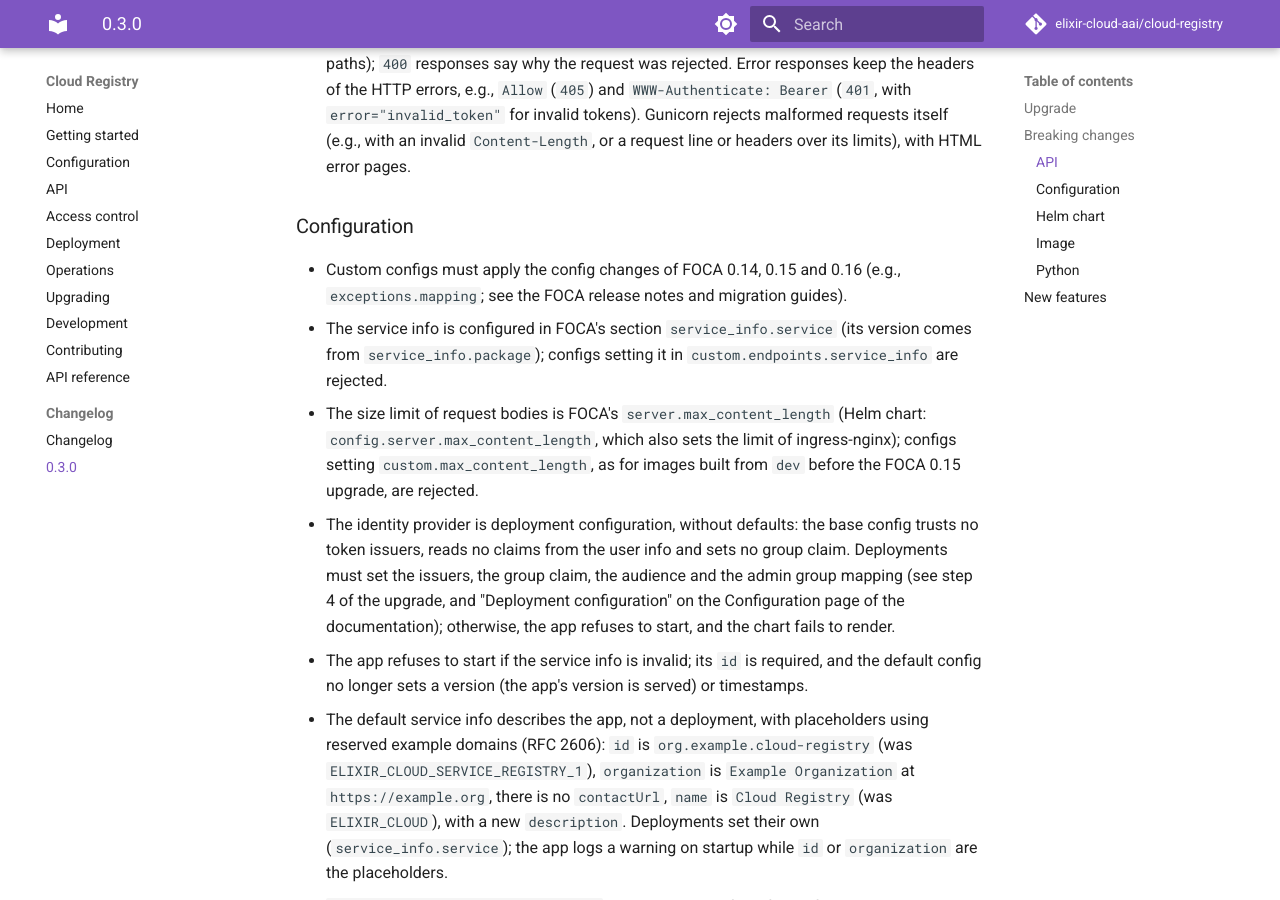
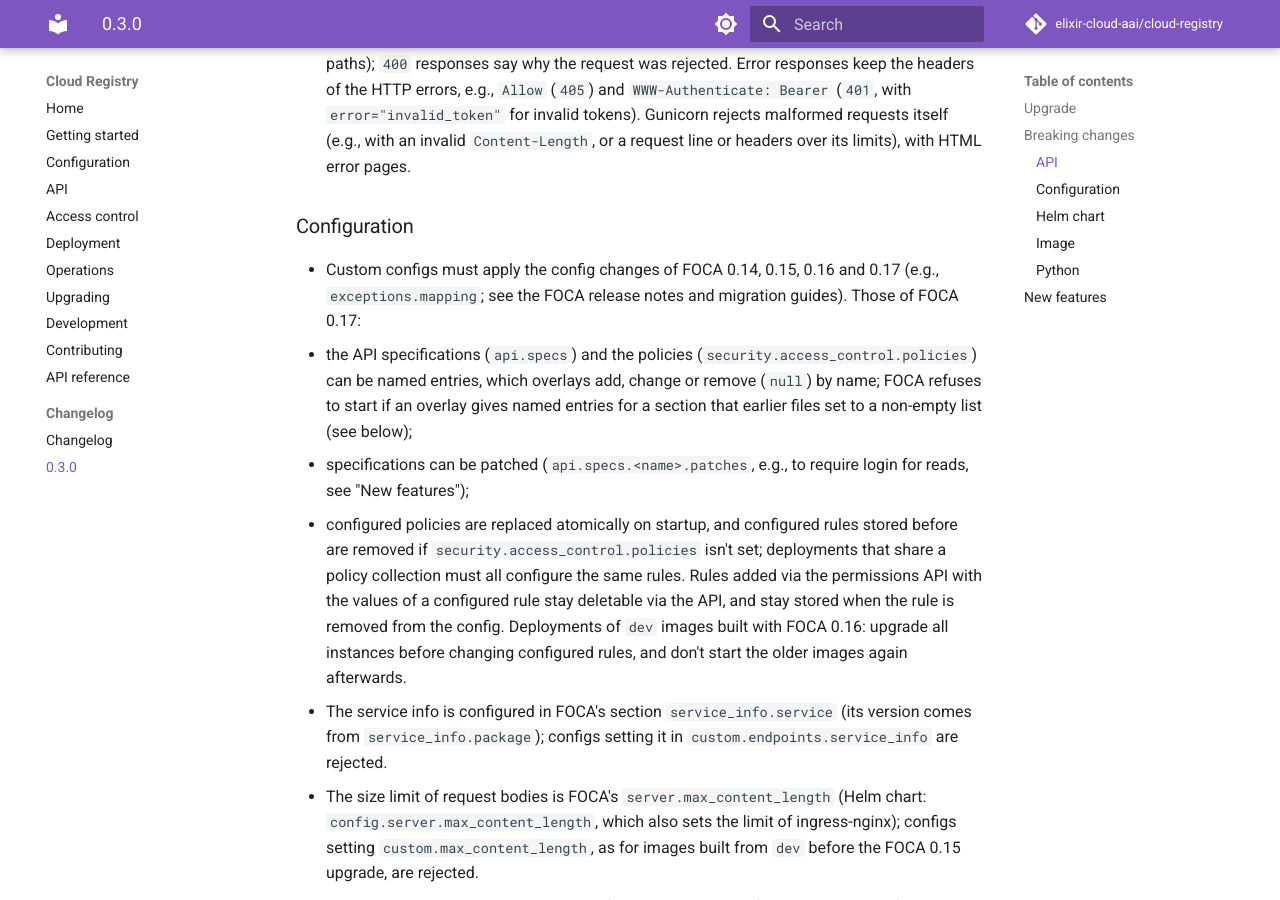
Before and after one commit to elixir-cloud-aai/cloud-registry, an MkDocs documentation site: the page built from docs/releases/0.3.0.md, in a window 1280 px wide and 900 px high, scrolled down 2823 px. Built offline with MkDocs 1.6.1 and Material for MkDocs 9.7.7, drawn with Linux system fonts in a browser that asks for light colours; comment, search, counter and statistics services are not loaded; some of the changed text lies outside the part shown.

Commit message:
docs: state the FOCA 0.17 requirements of 0.3.0
Release 0.3.0 requires FOCA 0.17 (named specs and policies, spec
patches) and foca-common 0.2.0, but the notes, the chart README and the
values schema still named FOCA 0.16 and foca-common 0.1.0. Correct them,
list the config changes of FOCA 0.17 in the notes, say which images the
chart needs for named entries and patches, and mark the chart changes of
foca-common 0.2.0 as TODO(#179), so that the release workflow's TODO
check blocks the release until #179 fills them in.

Refs #189

Co-Authored-By: Claude Opus 5.5 <noreply@anthropic.com>

```diff
--- a/docs/releases/0.3.0.md
+++ b/docs/releases/0.3.0.md
@@ -3,8 +3,8 @@
 The first release tagged from Git, with the app image, the Helm chart and
 these notes published together. It changes almost everything since the last
 deployed version (Helm chart 2, FOCA 0.12, images tagged by date) and the
-legacy charts (2.x and 3.0.0): the registry now requires FOCA 0.16.0 (or a
-later 0.16 release) and Python 3.13 or later, and has owner-based access
+legacy charts (2.x and 3.0.0): the registry now requires FOCA 0.17.0 (or a
+later 0.17 release) and Python 3.13 or later, and has owner-based access
 control, unique services, verifications by admins and a hardened chart and
 image. Many of the changes are breaking; read the upgrade steps first.
 
@@ -127,9 +127,24 @@ former bind mount.
 
 ### Configuration
 
-- Custom configs must apply the config changes of FOCA 0.14, 0.15 and 0.16
-  (e.g., `exceptions.mapping`; see the FOCA release notes and migration
-  guides).
+- Custom configs must apply the config changes of FOCA 0.14, 0.15, 0.16 and
+  0.17 (e.g., `exceptions.mapping`; see the FOCA release notes and migration
+  guides). Those of FOCA 0.17:
+  - the API specifications (`api.specs`) and the policies
+    (`security.access_control.policies`) can be named entries, which
+    overlays add, change or remove (`null`) by name; FOCA refuses to start
+    if an overlay gives named entries for a section that earlier files set
+    to a non-empty list (see below);
+  - specifications can be patched (`api.specs.<name>.patches`, e.g., to
+    require login for reads, see "New features");
+  - configured policies are replaced atomically on startup, and configured
+    rules stored before are removed if `security.access_control.policies`
+    isn't set; deployments that share a policy collection must all
+    configure the same rules. Rules added via the permissions API with the
+    values of a configured rule stay deletable via the API, and stay stored
+    when the rule is removed from the config. Deployments of `dev` images
+    built with FOCA 0.16: upgrade all instances before changing configured
+    rules, and don't start the older images again afterwards.
 - The service info is configured in FOCA's section `service_info.service`
   (its version comes from `service_info.package`); configs setting it in
   `custom.endpoints.service_info` are rejected.
@@ -200,6 +215,13 @@ former bind mount.
 - Rendering fails without an audience, an admin group mapping (unless
   admins are optional), `hostName` or the MongoDB Secret (unless
   authentication is disabled).
+- The chart needs images built with FOCA 0.17 (0.3.0 or later) for named
+  entries and spec patches in `config` (e.g., the login-for-reads patch,
+  `config.api.specs.registry.patches`); see "Configuration" in
+  `deployment/README.md`.
+- TODO(#179): the changes of `foca-common` 0.2.0 that the chart takes over
+  (e.g., `mongodb.persistence` instead of `mongodb.volumeSize`, MongoDB's
+  claim kept on uninstall, the Gateway API), or that there are none.
 
 ### Image
 
@@ -214,7 +236,7 @@ former bind mount.
 ### Python
 
 - The app requires Python 3.13 or later, the Python version of the image
-  (based on `elixircloud/foca:0.16.0-py3.13`), the only one it is tested
+  (based on `elixircloud/foca:0.17.0-py3.13`), the only one it is tested
   with.
 
 ## New features
```
Also changed, not shown: other parts of docs/releases/0.3.0.md (+1 -1 lines), deployment/README.md (+6 -1 lines), 1 other file.
